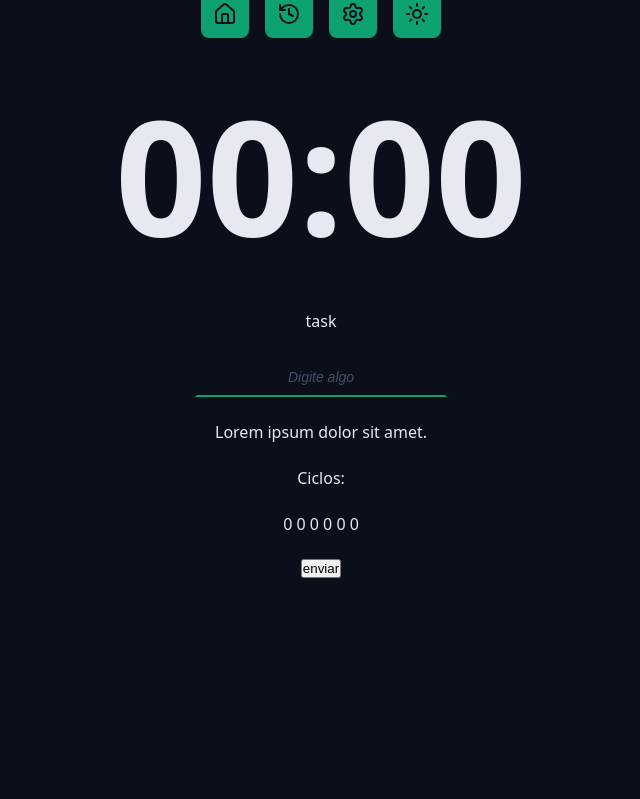
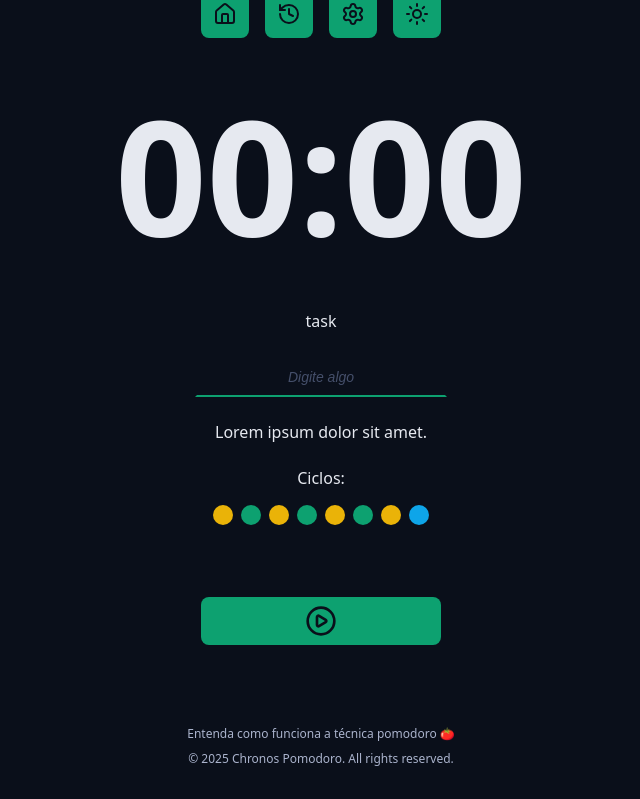
Before and after one commit to thalesoaresss/chronos-pomodoro, a React (Vite) app: page / in a window 1280 px wide. Shown: the part 231-1030 px from the top of the page, without its empty margins (319-959 px from the left). Before the commit the page ends 841 px from the top, so only its background shows below. Built offline with nearby package versions, Linux system fonts and the light colour scheme.

Commit message:
course class

```diff
--- a/src/App.tsx
+++ b/src/App.tsx
@@ -1,11 +1,16 @@
 import './styles/theme.css';
 import './styles/global.css';
 
-import { Container } from './components/Container';
-import { Logo }      from './components/Logo';
-import { Menu }      from './components/Menu';
-import { CountDown } from './components/CountDown';
-import { DefaultInput } from './components/DafaultInput';
+import { Container }      from './components/Container';
+import { CountDown }      from './components/CountDown';
+import { Cycles }         from './components/Cycles';
+import { DefaultInput }   from './components/DafaultInput';
+import { DefaultButton }  from './components/DefaultButton';
+import { Footer }         from './components/Footer';
+import { Logo }           from './components/Logo';
+import { Menu }           from './components/Menu';
+import { PlayCircleIcon } from 'lucide-react';
+
 
 export function App() {
   return (
@@ -32,17 +37,23 @@
               placeholder='Digite algo'
             />
           </div>
+
           <div className="formRow">
             <p>Lorem ipsum dolor sit amet.</p>
           </div>
+
           <div className="formRow">
-            <p>Ciclos:</p>
-            <p>0 0 0 0 0 0</p>
+            <Cycles />
           </div>
+
           <div className="formRow">
-            <button>enviar</button>
+            <DefaultButton icon={<PlayCircleIcon/>}/>
           </div>
         </form>
+      </Container>
+
+      <Container>
+        <Footer />
       </Container>
     </>
   )
--- /dev/null
+++ b/src/components/Cycles/index.tsx
@@ -0,0 +1,19 @@
+import styles from './styles.module.css';
+
+export function Cycles() {
+  return (
+    <div className={styles.cycles}>
+      <span>Ciclos:</span>
+      <div className={styles.cycleDots}>
+        <span className={`${styles.cycleDot} ${styles.workTime}`}></span>
+        <span className={`${styles.cycleDot} ${styles.shortBreakTime}`}></span>
+        <span className={`${styles.cycleDot} ${styles.workTime}`}></span>
+        <span className={`${styles.cycleDot} ${styles.shortBreakTime}`}></span>
+        <span className={`${styles.cycleDot} ${styles.workTime}`}></span>
+        <span className={`${styles.cycleDot} ${styles.shortBreakTime}`}></span>
+        <span className={`${styles.cycleDot} ${styles.workTime}`}></span>
+        <span className={`${styles.cycleDot} ${styles.longBreakTime}`}></span>
+      </div>
+    </div>
+  );
+}
--- /dev/null
+++ b/src/components/Cycles/styles.module.css
@@ -0,0 +1,31 @@
+.cycles {
+  display: flex;
+  flex-direction: column;
+  gap: 1.6rem;
+  text-align: center;
+  justify-content: center;
+  align-items: center;
+}
+
+.cycleDots {
+  display: flex;
+  gap: .8rem;
+}
+
+.cycleDot {
+  width: 2rem;
+  height: 2rem;
+  border-radius: 50%;
+}
+
+.workTime {
+  background-color: var(--warning);
+}
+
+.shortBreakTime {
+  background-color: var(--primary);
+}
+
+.longBreakTime {
+  background-color: var(--info);
+}
--- /dev/null
+++ b/src/components/DefaultButton/index.tsx
@@ -0,0 +1,16 @@
+import styles from './styles.module.css';
+
+type DefaultButtonProps = {
+  icon: React.ReactNode;
+  color?: 'green' | 'red';
+} & React.ComponentProps<'button'>
+
+export function DefaultButton({ icon, color = 'green', ...props }: DefaultButtonProps) {
+  return (
+    <>
+      <button className={`${styles.button} ${styles[color]}`} {...props}>
+        { icon }
+      </button>
+    </>
+  )
+}
--- /dev/null
+++ b/src/components/DefaultButton/styles.module.css
@@ -0,0 +1,30 @@
+.button {
+  border: none;
+  display: flex;
+  align-items: center;
+  justify-content: center;
+  min-width: 24rem;
+  padding: .8rem;
+  border-radius: .8rem;
+  margin: 4.8rem 0;
+  cursor: pointer;
+  transition: all .2s ease-in-out;
+}
+
+.button svg {
+  width: 3.2rem;
+  height: 3.2rem;
+}
+
+.button:hover {
+  filter: brightness(80%);
+}
+.red {
+  background: var(--error);
+  color: var(--text-over-error);
+}
+
+.green {
+  background: var(--primary);
+  color: var(--text-over-primary);
+}
--- /dev/null
+++ b/src/components/Footer/index.tsx
@@ -0,0 +1,10 @@
+import styles from './styles.module.css';
+
+export function Footer() {
+  return (
+    <footer className={styles.footer}>
+      <a href="">Entenda como funciona a técnica pomodoro 🍅</a>
+      <a href="">&copy; {new Date().getFullYear()} Chronos Pomodoro. All rights reserved.</a>
+    </footer>
+  );
+}
--- /dev/null
+++ b/src/components/Footer/styles.module.css
@@ -0,0 +1,16 @@
+.footer {
+  display: flex;
+  flex-direction: column;
+  align-items: center;
+  justify-content: center;
+  font-size: 1.2rem;
+  gap: .8rem;
+}
+
+.footer a {
+  color: var(--text-muted);
+  text-decoration: none;
+}
+.footer a:hover {
+  text-decoration: underline;
+}
```
